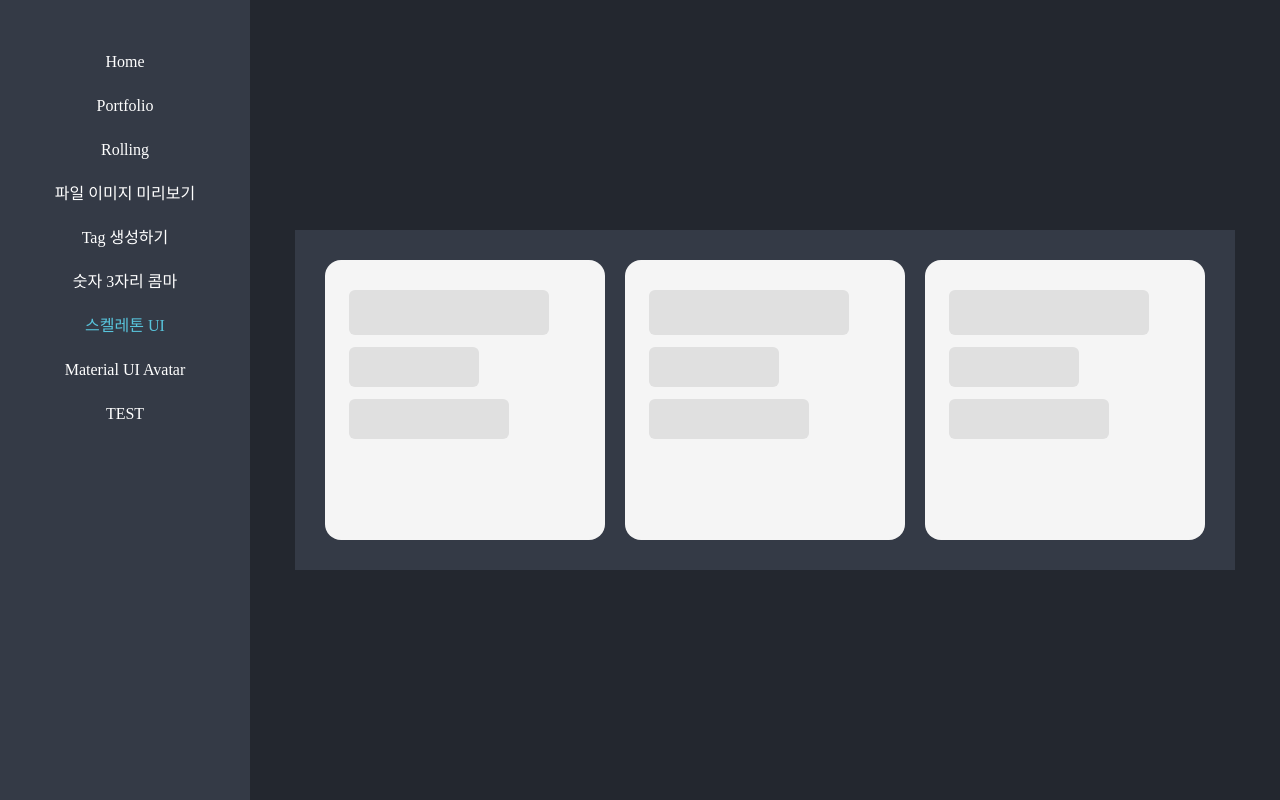
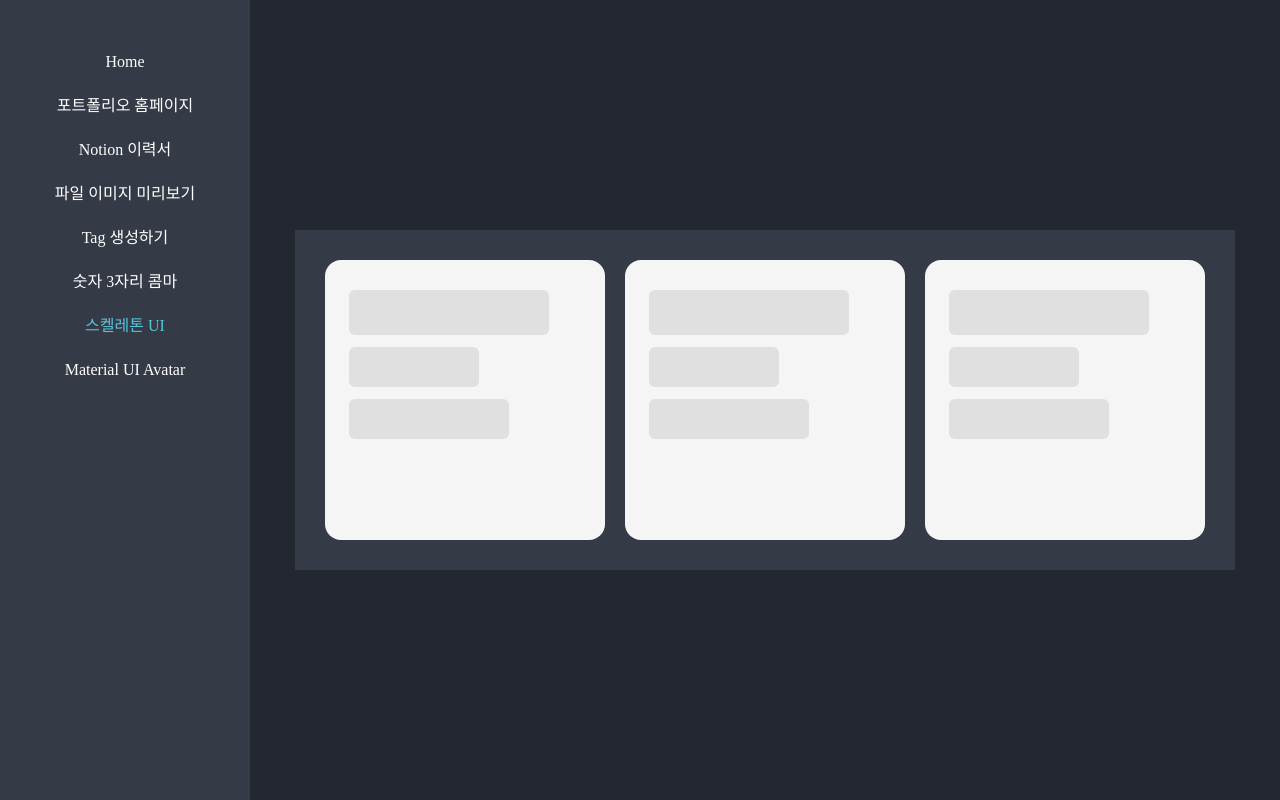
Before and after one commit to hwiiron/FeatureSet, a React (Vite) app: page /Skeleton in a window 1280 px wide. Built offline with nearby package versions, Linux system fonts and the light colour scheme.

Commit message:
- 테스트 파일 삭제 - Notion 포트폴리오 연결

```diff
--- a/src/components/App.jsx
+++ b/src/components/App.jsx
@@ -10,7 +10,6 @@ import NumberReplace from "./NumberReplace/NumberReplace";
 import Skeleton from "./Skeleton/Skeleton";
 import TotalMessage from "./TotalMessage/TotalMessage";
 
-import Test from "./Test/Test";
 import Notfound from "./Notfound";
 
 function App() {
@@ -25,8 +24,6 @@ function App() {
         <Route path="/Skeleton" element={<Skeleton />} />
         <Route path="/TotalMessage" element={<TotalMessage />} />
 
-        <Route path="/Test" element={<Test />} />
-
         <Route path="*" element={<Notfound />}></Route>
       </Routes>
     </>
--- a/src/components/Test/Button.jsx
+++ /dev/null
@@ -1,16 +0,0 @@
-// Button.js
-import styled from "styled-components";
-
-const Button = styled.button`
-  border: 1px solid #58c4dc;
-  background-color: #343a46;
-  color: #ffffff;
-  padding: 16px;
-
-  &:hover {
-    background-color: #ffffff;
-    color: #343a46;
-  }
-`;
-
-export default Button;
--- a/src/components/Test/Test.jsx
+++ /dev/null
@@ -1,30 +0,0 @@
-// import styled from "styled-components";
-
-// const Div = styled.div`
-//   font-size: 24px;
-//   color: #fff;
-// `;
-
-// const Test = () => {
-//   return <Div>TEST</Div>;
-// };
-
-// export default Test;
-
-// App.js
-import styled from "styled-components";
-import Button from "./Button";
-
-const SubmitButton = styled(Button)`
-  width: 200px;
-`;
-
-function Test() {
-  return (
-    <div>
-      <SubmitButton>스타일 상속</SubmitButton>
-    </div>
-  );
-}
-
-export default Test;
--- a/src/layouts/Header.jsx
+++ b/src/layouts/Header.jsx
@@ -15,14 +15,14 @@ const list = [
   },
   {
     id: 1,
-    name: "Portfolio",
+    name: "포트폴리오 홈페이지",
     to: "https://hwiiron.com/portfolio/",
     target: "_blank",
   },
   {
     id: 2,
-    name: "Rolling",
-    to: "https://boulder-headstand-90d.notion.site/1352bd9cf4b08089a0cfc9c0ce13135c?pvs=4",
+    name: "Notion 이력서",
+    to: "https://boulder-headstand-90d.notion.site/About-Me-1422bd9cf4b080d69e83cfe9b70cf75d?pvs=4",
     target: "_blank",
   },
   {
@@ -50,11 +50,6 @@ const list = [
     name: "Material UI Avatar",
     to: "/TotalMessage",
   },
-  {
-    id: 99,
-    name: "TEST",
-    to: "/test",
-  },
 ];
 
 const Header = () => {
```
